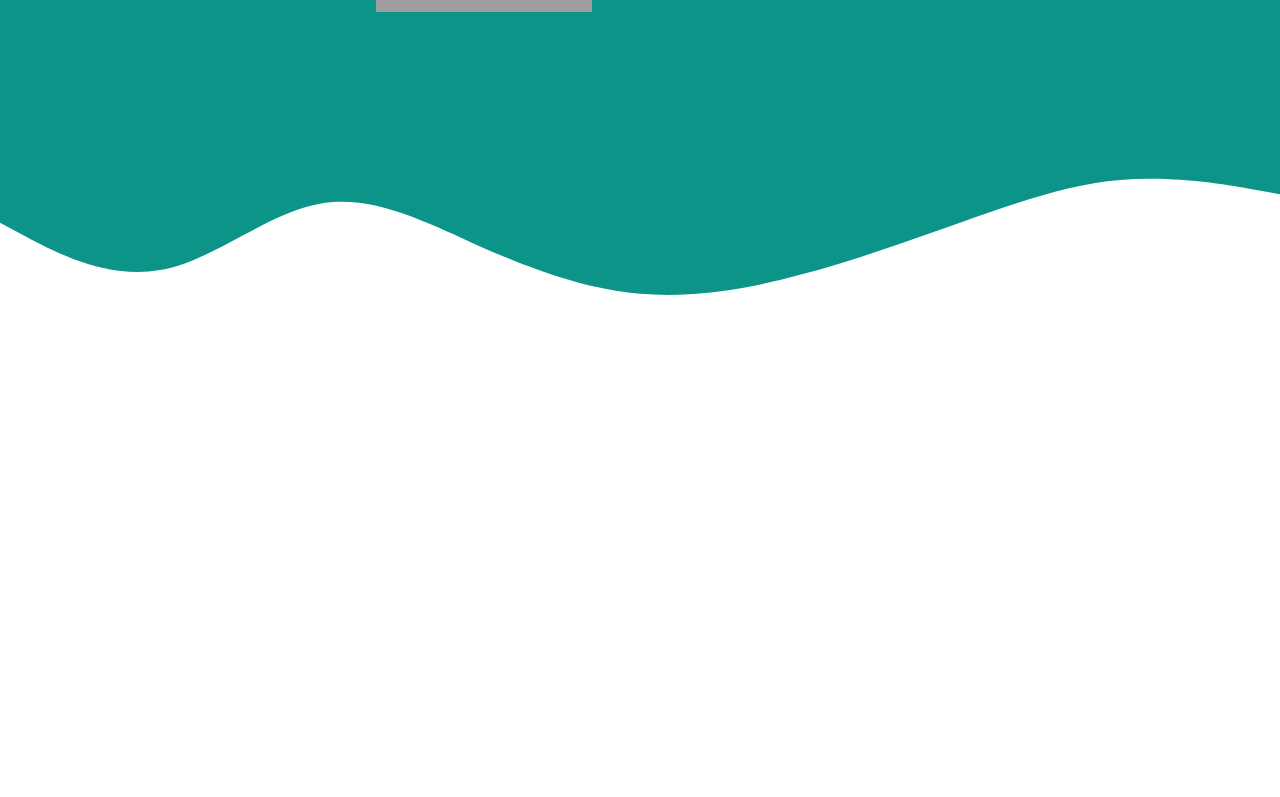
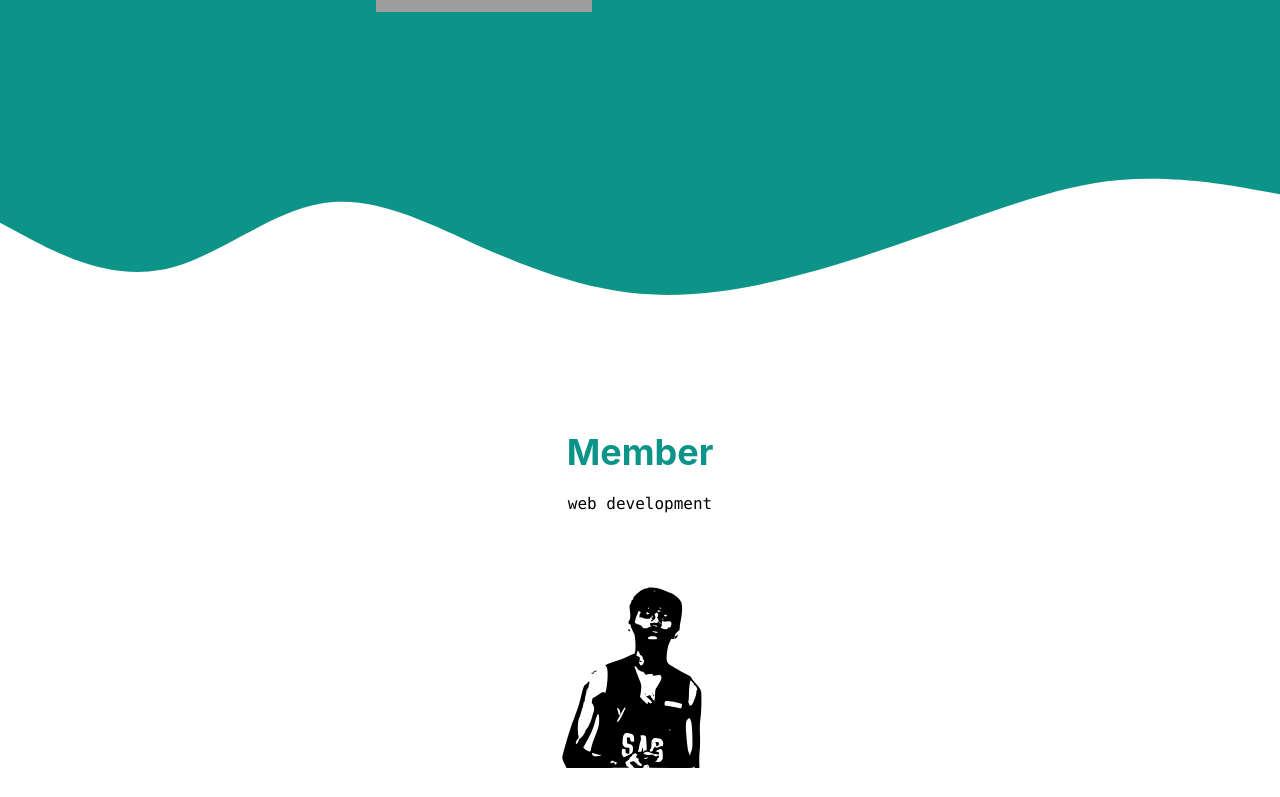
Before and after one commit to muhammadalief19/final-project, a React (Create React App) app: page / in a window 1280 px wide. Shown: the part 2000-2797 px from the top of the page. Before the commit the page ends 2336 px from the top, so only its background shows below. Built offline with nearby package versions, Linux system fonts and the light colour scheme; grey boxes are pictures that could not be loaded.

Commit message:
menambahkan member

```diff
--- a/src/App.jsx
+++ b/src/App.jsx
@@ -5,6 +5,7 @@ import Dashboard from './pages/Dashboard';
 import About from './pages/About';
 import Load from './components/Load';
 import Partner from './pages/Partner';
+import Member from './pages/Member';
 
 function App() {
   return (
@@ -16,6 +17,7 @@ function App() {
           <Dashboard />
           <About />
           <Partner/>
+          <Member />
         </div>
       </div>
     </>
--- /dev/null
+++ b/src/pages/Member.jsx
@@ -0,0 +1,20 @@
+import React from "react";
+import foto1 from "../assets/foto1.svg"
+
+function Member() {
+    return(
+        <>
+        <div className="w-full relative px-5 lg:px-7 py-20 lg:py-24 " id="member">
+            <p className="text-4xl text-teal-600 px-9 font-bold text-center mb-5">Member</p>
+            <p className="text-3-1 text-center font-mono ">web development</p>
+            <div className="w-40 mx-auto items-center gap-24 py-10">
+                <div className="w-full">
+                <img src={foto1} alt="" className=""/>
+                </div>
+            </div>
+        </div>
+        </>
+    );
+}
+
+export default Member;
```
Also changed, not shown: src/assets/foto1.svg (added).
